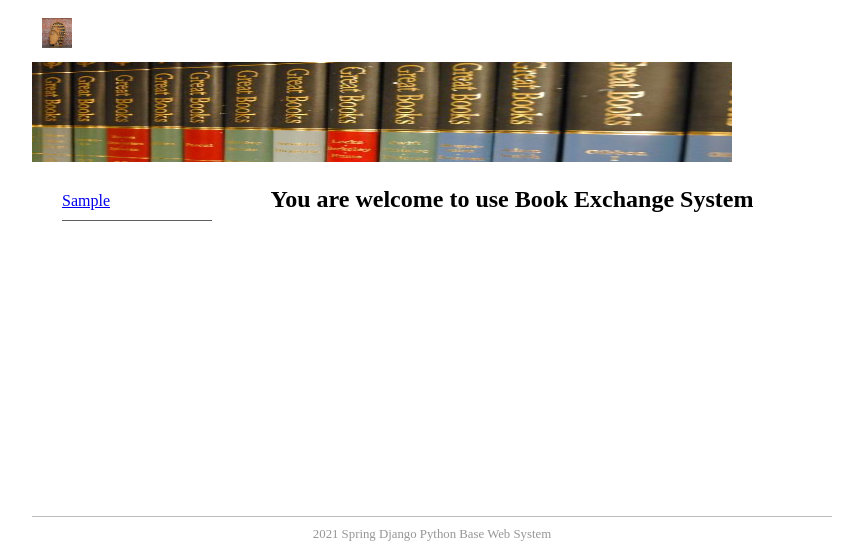
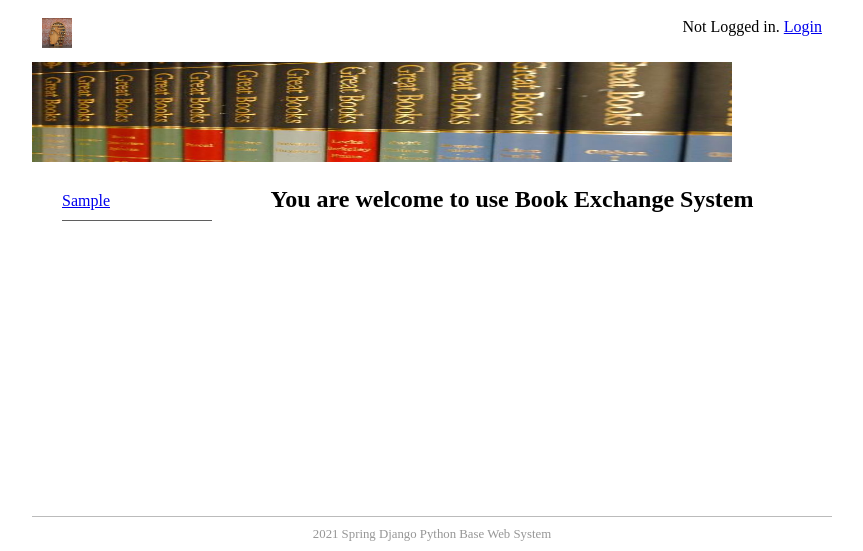
Before and after one commit to JustGotenks/bookEx, a Django app: page / in a window 1280 px wide. Shown: the top 551 px of the page, without its empty margins (208-1071 px from the left). Run offline with Django 3.2, Linux system fonts and the light colour scheme; tables that the repository leaves empty hold one stand-in row (values such as "Sample post").

Commit message:
added 'span' tag for login/logout

```diff
--- a/bookEx/templates/base.html
+++ b/bookEx/templates/base.html
@@ -6,7 +6,7 @@
     <meta charset="UTF-8">
     <title>
         {% block title %}
-        My title
+            My title
         {% endblock title %}
     </title>
     <link href="{% static 'main.css' %}" rel="stylesheet" type="text/css">
@@ -16,6 +16,15 @@
         <header id="header">
             <div id="logo">
                 <img src="{% static 'logo.jpg' %}" alt="" width="30px" height="30px"/>
+                <span style="float: right;">
+                    {% if user.is_authenticated %}
+                        {{ user.username }}
+                        <a href="{% url 'logout' %}?next=/">Logout</a>
+                    {% else %}
+                        Not Logged in.
+                        <a href="{% url 'login' %}?next=/">Login</a>
+                    {% endif %}
+                </span>
             </div>
             <div id="top_banner">
                 <img src="{% static 'top_banner.jpg' %}" alt="" width="700px" height="100px"/>
@@ -25,8 +34,8 @@
             <nav id="nav">
                 <ul>
                     {% block sidenav %}
-                    <li>Menu 1</li>
-                    <li>Menu 2</li>
+                        <li>Menu 1</li>
+                        <li>Menu 2</li>
                     {% endblock sidenav %}
                 </ul>
             </nav>
```
